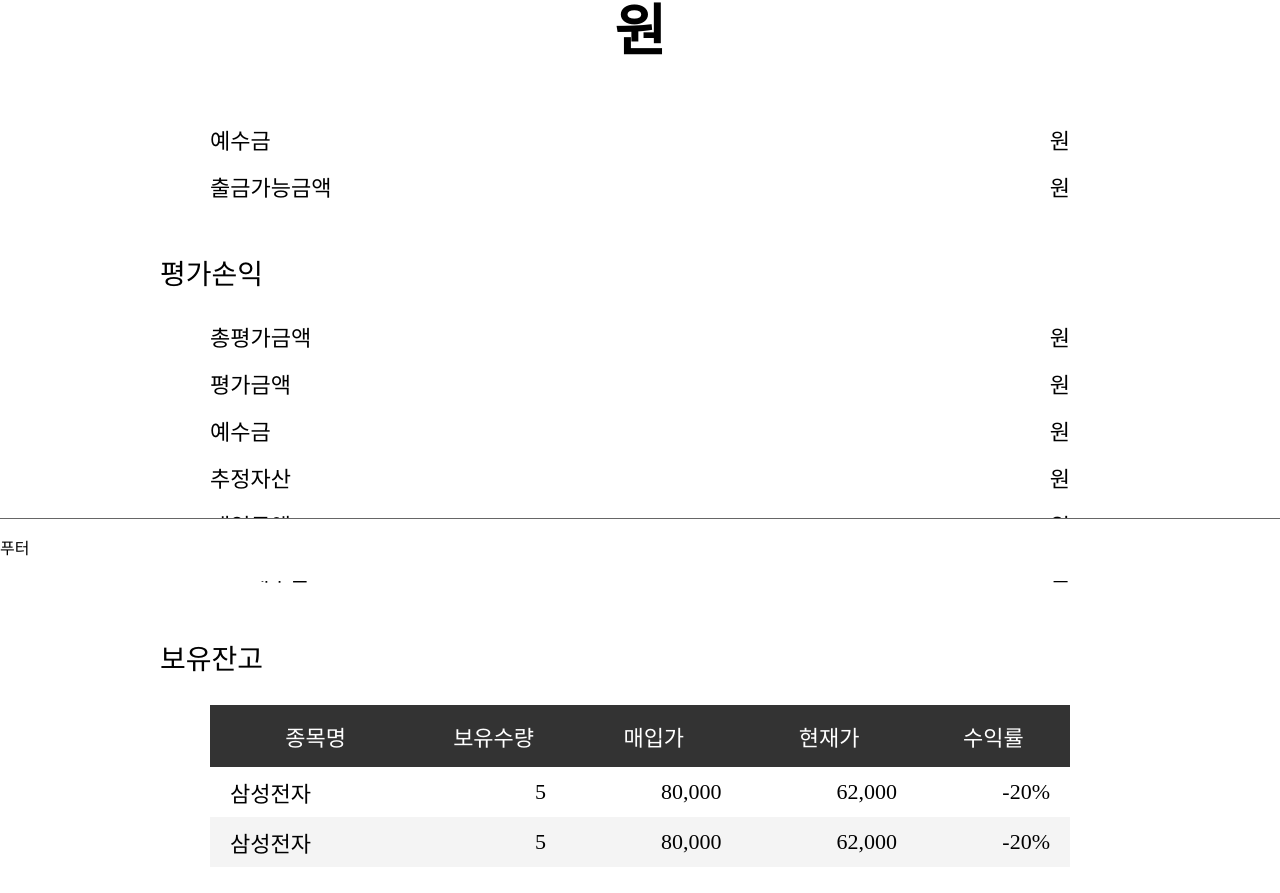
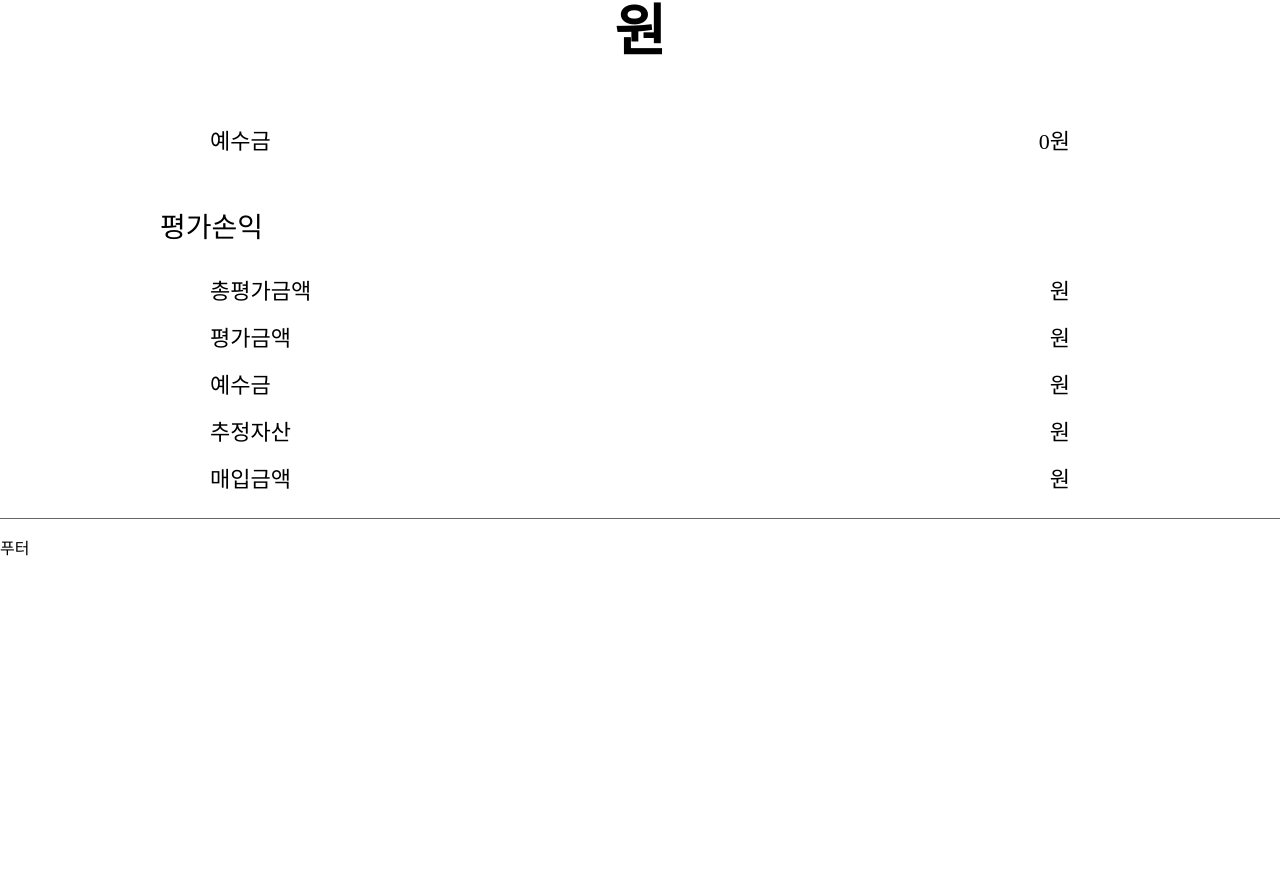
Before and after one commit to hwnim5324/BeRich, a React (Create React App) app: page /assets in a window 1280 px wide. Shown: the part 219-1112 px from the top of the page. After the commit the page ends 854 px from the top, so only its background shows below. Built offline with nearby package versions, Linux system fonts and the light colour scheme; a web font is replaced by a local one.

Commit message:
assets page in progress

```diff
--- a/src/components/pages/Assets.tsx
+++ b/src/components/pages/Assets.tsx
@@ -1,16 +1,35 @@
-import React from "react"
+import React, {useContext, useState} from "react"
+import { json } from "stream/consumers";
+
+import Axios from "../../hooks/Axios";
+import LogInStore from "../../store/LogInStore";
 
 import '../../styles/pages/Assets.scss';
 
 const Assets = () : JSX.Element => {
+
+    const LoginStore = useContext(LogInStore);
+
+    const [deposit, setDeposit] = useState(0);
+    const [stocks, setStocks] = useState([]);
+
+    if(LoginStore.isLogin){
+        Axios.get(`/assets?userCode=${LoginStore.userCode}`)
+        .then((res)=>{
+            // setDeposit(res.data.deposit);
+            // setStocks(res.data.stocks);
+        }).catch((err)=>{
+            console.log(err);
+        });
+    }
+    // let deposit = 0;
     return (
         <section id="assets">
             <div id="total">
                 <p id="title">총자산</p>
                 <p id="sum">원</p>
                 <ul>
-                    <li><span>예수금</span><span>원</span></li>
-                    <li><span>출금가능금액</span><span>원</span></li>
+                    <li><span>예수금</span><span>{addComma(deposit)}원</span></li>
                 </ul>
             </div>
             <div id="pnl">
@@ -36,13 +55,36 @@ const Assets = () : JSX.Element => {
                         <span>매입금액</span>
                         <span>원</span>
                     </li>
-                    <li>
-                        <span>D+2예수금</span>
-                        <span>원</span>
-                    </li>
                 </ul>
             </div>
-            <div id="holdings">
+            {/* <Holdings stocks={stocks} /> */}
+        </section>
+    );
+}
+
+interface Stocks {
+    stock: string,
+    holds: number,
+    price: number,
+    nowPrice: number
+};
+
+interface Props{
+    stocks: string
+};
+
+const Holdings = ( {stocks}: Props ) : JSX.Element => {
+    //stocks.map 돌려서 통신 후 통신한 값으로 nowPrice 가져오기.
+
+    // let stock = JSON.parse("[" + stocks + "]");
+    // JSON.parse(stocks)
+    // let a = new Array({'a':'b'},{'b':'c'},{'c':'d'});
+    //
+
+    let a = new Array<Stocks>();
+    console.log(a);
+    return(
+        <div id="holdings">
                 <p id="title">보유잔고</p>
                 <table>
                     <thead>
@@ -55,25 +97,26 @@ const Assets = () : JSX.Element => {
                         </tr>
                     </thead>
                     <tbody>
-                        <tr>
-                            <td>삼성전자</td>
-                            <td>5</td>
-                            <td>80,000</td>
-                            <td>62,000</td>
-                            <td>-20%</td>
-                        </tr>
-                        <tr>
-                            <td>삼성전자</td>
-                            <td>5</td>
-                            <td>80,000</td>
-                            <td>62,000</td>
-                            <td>-20%</td>
-                        </tr>
+                        {/* {stocks.map((item)=>{
+                            return(
+                                <tr>
+                                    <td>{item.stock}</td>
+                                    <td>{item.holds}</td>
+                                    <td>{item.price}</td>
+                                    <td>{item.nowPrice}</td>
+                                    <td></td>
+                                </tr>
+                            );
+                        })} */}
                     </tbody>
                 </table>
             </div>
-        </section>
     );
 }
 
+function addComma( num: number ){
+    return num.toString().replace(/\B(?=(\d{3})+(?!\d))/g, ',');
+}
+
+
 export default Assets;
```
